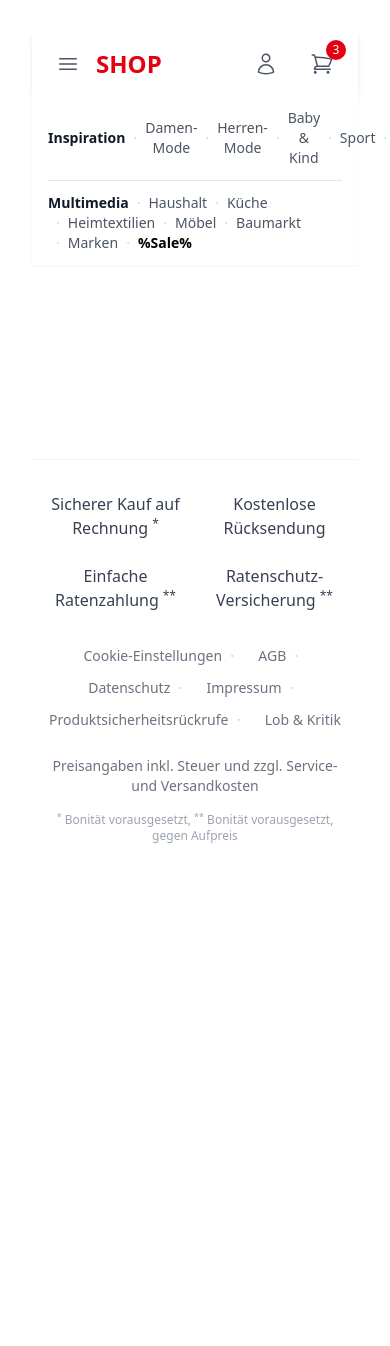
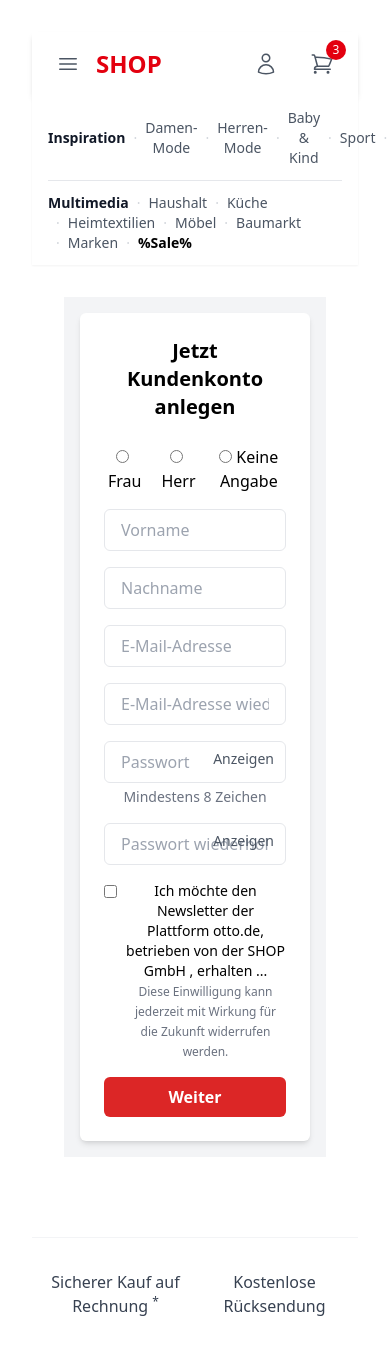
Before and after one commit to manir22sust/ecommerce-platform, a React (Vite) app in the folder frontend/: page /register in a window 390 px wide. Shown: the top 1346 px of the page. Before the commit the page ends 908 px from the top, so only its background shows below. Built offline with nearby package versions, Linux system fonts and the light colour scheme.

Commit message:
feat: implement login and registration pages
- Created responsive login page with email, password, and stay-logged-in option
- Created registration form with gender selection, name, email (repeat), password (repeat), and newsletter option
- Used Tailwind CSS for styling and layout consistency

```diff
--- a/frontend/src/App.jsx
+++ b/frontend/src/App.jsx
@@ -8,6 +8,8 @@ import CategoryNavigation from "./components/CategoryNavigation";
 import Home from "./pages/Home";
 import LadiesFashion from "./pages/LadiesFashion";
 import SingleLadiesProduct from "./pages/SingleLadiesProduct";
+import Login from "./pages/Login";
+import Register from "./pages/Register";
 
 function App() {
   return (
@@ -31,6 +33,8 @@ function App() {
                 element={<SingleLadiesProduct />}
               />
               {/* <Route path="/ladies-fashion/:slug" element={<SingleLadiesProduct />} /> */}
+              <Route path="/login" element={<Login />} />
+              <Route path="/register" element={<Register />} />
             </Routes>
           </div>
         </main>
--- a/frontend/src/pages/Login.jsx
+++ b/frontend/src/pages/Login.jsx
@@ -1,7 +1,75 @@
-import React from "react";
+import React, { useState } from "react";
 
 const Login = () => {
-  return <div>Login</div>;
+  const [email, setEmail] = useState("");
+  const [password, setPassword] = useState("");
+  const [showPassword, setShowPassword] = useState(false);
+
+  const handleLogin = (e) => {
+    e.preventDefault();
+    // TODO: Add real login logic
+    console.log("Logging in with", { email, password });
+  };
+  return (
+    <div className="min-h-screen bg-gray-100 flex items-center justify-center p-4">
+      <div className="bg-white w-full max-w-md p-6 rounded-md shadow-md">
+        <h1 className="text-3xl font-bold text-center text-red-600 mb-6">
+          SHOP
+        </h1>
+        <form onSubmit={handleLogin}>
+          <h2 className="text-xl font-semibold mb-4 text-center">Anmeldung</h2>
+          <div className="mb-4">
+            <input
+              type="email"
+              placeholder="E-Mail-Adresse"
+              className="w-full px-4 py-2 border rounded-md"
+              value={email}
+              onChange={(e) => setEmail(e.target.value)}
+              required
+            />
+          </div>
+          <div className="mb-4 relative">
+            <input
+              type={showPassword ? "text" : "password"}
+              placeholder="Passwort"
+              className="w-full px-4 py-2 border rounded-md"
+              value={password}
+              onChange={(e) => setPassword(e.target.value)}
+              required
+            />
+            <button
+              type="button"
+              className="absolute right-3 top-2 text-sm text-gray-600"
+              onClick={() => setShowPassword(!showPassword)}
+            >
+              {showPassword ? "Verbergen" : "Anzeigen"}
+            </button>
+          </div>
+          <div className="flex items-center mb-4">
+            <input type="checkbox" id="remember" className="mr-2" />
+            <label htmlFor="remember" className="text-sm">
+              Angemeldet bleiben –{" "}
+              <span className="text-gray-500">Was ist das?</span>
+            </label>
+          </div>
+          <div className="mb-4">
+            <a href="#" className="text-blue-600 text-sm">
+              Passwort vergessen / Probleme bei der Anmeldung
+            </a>
+          </div>
+          <button
+            type="submit"
+            className="w-full bg-red-600 text-white py-2 rounded-md font-semibold"
+          >
+            Anmelden
+          </button>
+        </form>
+        <button className="w-full mt-4 bg-gray-200 py-2 rounded-md text-sm font-medium">
+          Neu bei SHOP? Jetzt registrieren
+        </button>
+      </div>
+    </div>
+  );
 };
 
 export default Login;
--- a/frontend/src/pages/Register.jsx
+++ b/frontend/src/pages/Register.jsx
@@ -1,7 +1,170 @@
-import React from "react";
+import React, { useState } from "react";
 
 const Register = () => {
-  return <div>Register</div>;
+  const [form, setForm] = useState({
+    gender: "",
+    firstName: "",
+    lastName: "",
+    email: "",
+    emailRepeat: "",
+    password: "",
+    passwordRepeat: "",
+    newsletter: false,
+  });
+
+  const [showPassword, setShowPassword] = useState(false);
+  const [showPasswordRepeat, setShowPasswordRepeat] = useState(false);
+
+  const handleChange = (e) => {
+    const { name, value, type, checked } = e.target;
+    setForm({
+      ...form,
+      [name]: type === "checkbox" ? checked : value,
+    });
+  };
+
+  const handleSubmit = (e) => {
+    e.preventDefault();
+    // TODO: Add form validation and submit logic
+    console.log("Form submitted:", form);
+  };
+  return (
+    <div className="min-h-screen bg-gray-100 flex items-center justify-center p-4">
+      <div className="bg-white w-full max-w-lg p-6 rounded-md shadow-md">
+        <h2 className="text-xl font-semibold mb-6 text-center">
+          Jetzt Kundenkonto anlegen
+        </h2>
+
+        <form onSubmit={handleSubmit} className="space-y-4">
+          <div className="flex space-x-4 justify-center">
+            <label>
+              <input
+                type="radio"
+                name="gender"
+                value="Frau"
+                onChange={handleChange}
+              />
+              <span className="ml-1">Frau</span>
+            </label>
+            <label>
+              <input
+                type="radio"
+                name="gender"
+                value="Herr"
+                onChange={handleChange}
+              />
+              <span className="ml-1">Herr</span>
+            </label>
+            <label>
+              <input
+                type="radio"
+                name="gender"
+                value="Keine Angabe"
+                onChange={handleChange}
+              />
+              <span className="ml-1">Keine Angabe</span>
+            </label>
+          </div>
+
+          <input
+            type="text"
+            name="firstName"
+            placeholder="Vorname"
+            className="w-full border px-4 py-2 rounded-md"
+            onChange={handleChange}
+            required
+          />
+          <input
+            type="text"
+            name="lastName"
+            placeholder="Nachname"
+            className="w-full border px-4 py-2 rounded-md"
+            onChange={handleChange}
+            required
+          />
+          <input
+            type="email"
+            name="email"
+            placeholder="E-Mail-Adresse"
+            className="w-full border px-4 py-2 rounded-md"
+            onChange={handleChange}
+            required
+          />
+          <input
+            type="email"
+            name="emailRepeat"
+            placeholder="E-Mail-Adresse wiederholen"
+            className="w-full border px-4 py-2 rounded-md"
+            onChange={handleChange}
+            required
+          />
+
+          <div className="relative">
+            <input
+              type={showPassword ? "text" : "password"}
+              name="password"
+              placeholder="Passwort"
+              className="w-full border px-4 py-2 rounded-md"
+              onChange={handleChange}
+              required
+            />
+            <button
+              type="button"
+              className="absolute right-3 top-2 text-sm text-gray-600"
+              onClick={() => setShowPassword(!showPassword)}
+            >
+              {showPassword ? "Verbergen" : "Anzeigen"}
+            </button>
+            <p className="text-sm text-gray-500 mt-1">Mindestens 8 Zeichen</p>
+          </div>
+
+          <div className="relative">
+            <input
+              type={showPasswordRepeat ? "text" : "password"}
+              name="passwordRepeat"
+              placeholder="Passwort wiederholen"
+              className="w-full border px-4 py-2 rounded-md"
+              onChange={handleChange}
+              required
+            />
+            <button
+              type="button"
+              className="absolute right-3 top-2 text-sm text-gray-600"
+              onClick={() => setShowPasswordRepeat(!showPasswordRepeat)}
+            >
+              {showPasswordRepeat ? "Verbergen" : "Anzeigen"}
+            </button>
+          </div>
+
+          <div className="flex items-start space-x-2">
+            <input
+              type="checkbox"
+              name="newsletter"
+              checked={form.newsletter}
+              onChange={handleChange}
+              className="mt-1"
+            />
+            <label className="text-sm">
+              Ich möchte den Newsletter der Plattform otto.de, betrieben von der
+              SHOP GmbH , erhalten ...
+              <br />
+              <span className="text-gray-500 text-xs">
+                Diese Einwilligung kann jederzeit mit Wirkung für die Zukunft
+                widerrufen werden.
+              </span>
+            </label>
+          </div>
+
+          <button
+            type="submit"
+            className="w-full bg-red-600 text-white py-2 rounded-md font-semibold"
+          >
+            Weiter
+          </button>
+        </form>
+      </div>
+    </div>
+  );
 };
 
 export default Register;
```
